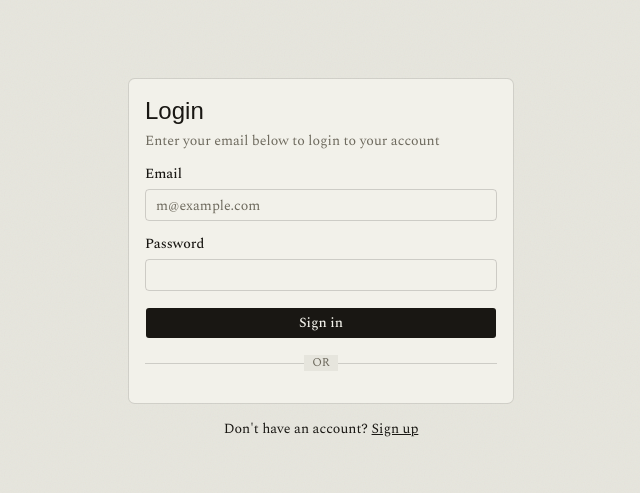
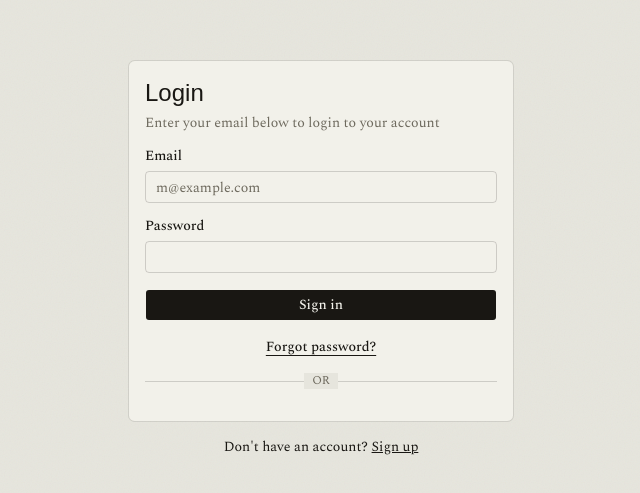
Before and after one commit to MishkatMukit/housely-frontend, a Next.js app: page /login in a window 1280 px wide. Shown: the part 141-634 px from the top of the page, without its empty margins (319-959 px from the left). Built offline with nearby package versions, Linux system fonts and the light colour scheme; no server answers; a web font is replaced by a local one.

Commit message:
feat: add "Forgot password?" link to login form

```diff
--- a/src/components/forms/login-form.tsx
+++ b/src/components/forms/login-form.tsx
@@ -1,5 +1,6 @@
 "use client";
 
+import Link from "next/link";
 import { useRouter } from "next/navigation";
 import { useActionState, useEffect } from "react";
 import { toast } from "sonner";
@@ -46,6 +47,12 @@ export function LoginForm({ redirectTo }: { redirectTo?: string }) {
       <Button type="submit" className="w-full" disabled={pending}>
         {pending ? "Signing in..." : "Sign in"}
       </Button>
+      <Link
+        href="/forgot-password"
+        className="text-center text-sm font-medium underline underline-offset-4"
+      >
+        Forgot password?
+      </Link>
       <div className="relative">
         <div className="absolute inset-0 flex items-center">
           <span className="w-full border-t" />
```
